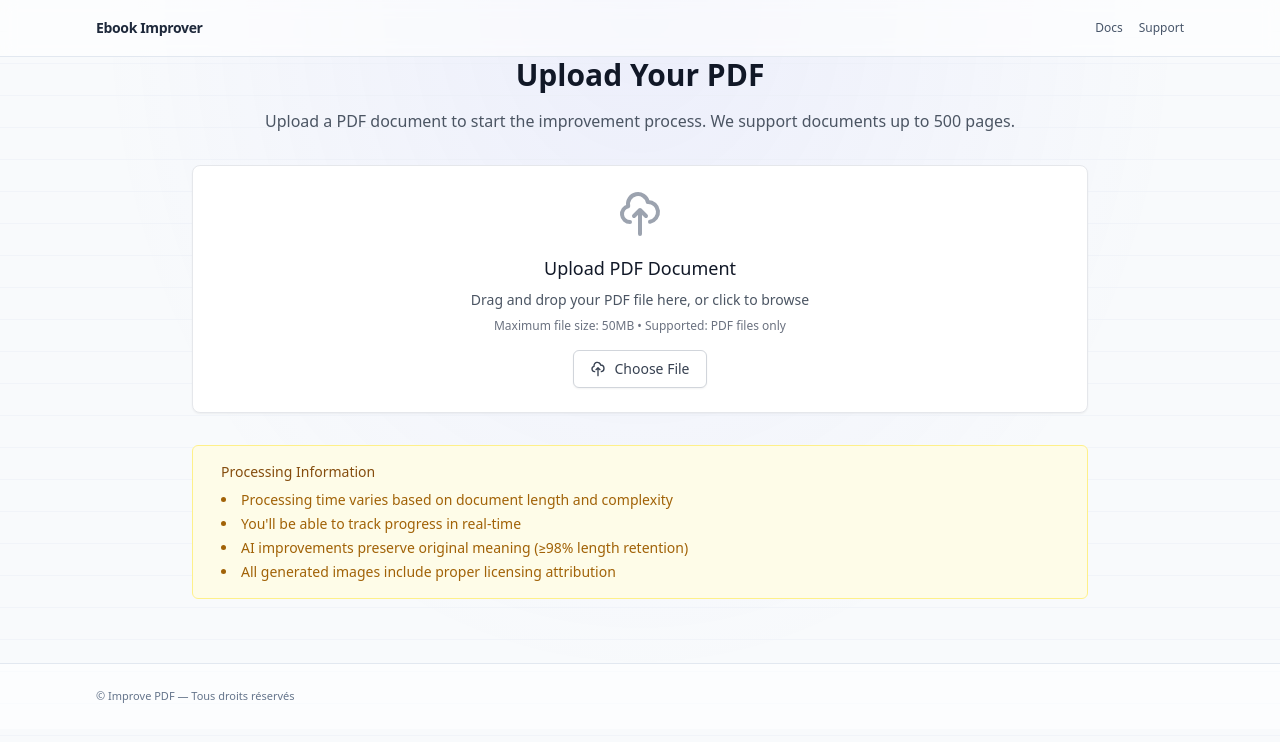
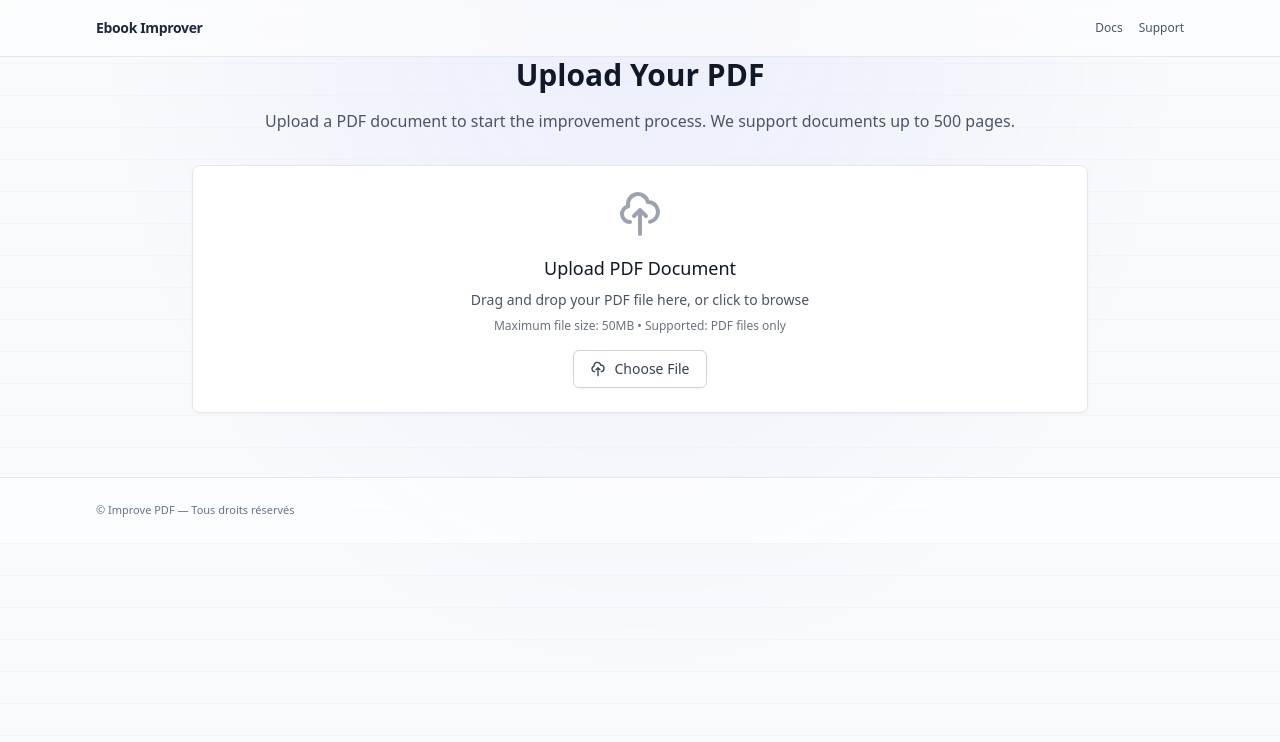
Before and after one commit to FredWav/Improve-PDF, a Next.js app: page /upload in a window 1280 px wide. Shown: the top 742 px of the page. Built offline with nearby package versions, Linux system fonts and the light colour scheme.

Commit message:
Refactor file upload and error handling
Updated error handling and response parsing for file upload and processing.

```diff
--- a/app/upload/page.tsx
+++ b/app/upload/page.tsx
@@ -14,41 +14,47 @@ export default function UploadPage() {
     setError(null)
 
     try {
-      // Create form data for file upload
       const formData = new FormData()
       formData.append('file', file)
 
-      // Upload to Vercel Blob (server-side endpoint to handle token securely)
+      // Upload vers /api/upload
       const uploadResponse = await fetch('/api/upload', {
         method: 'POST',
         body: formData,
       })
 
+      const uploadJson = await uploadResponse.json().catch(() => ({} as any))
       if (!uploadResponse.ok) {
-        throw new Error('Failed to upload file')
+        throw new Error(uploadJson?.error || 'Échec de l’upload du fichier')
       }
 
-      const { fileId, url } = await uploadResponse.json()
+      const fileKey = uploadJson?.pathname || uploadJson?.fileId || uploadJson?.url
+      if (!fileKey) {
+        throw new Error('La réponse du serveur ne contient pas de clé de fichier (pathname).')
+      }
 
-      // Enqueue processing job
+      // Démarrage du job (⚠ l’API attend fileKey | pathname | url, PAS fileId)
       const enqueueResponse = await fetch('/api/enqueue', {
         method: 'POST',
         headers: {
           'Content-Type': 'application/json',
         },
-        body: JSON.stringify({ fileId, filename: file.name }),
+        body: JSON.stringify({ fileKey, filename: file.name }),
       })
 
+      const enqueueJson = await enqueueResponse.json().catch(() => ({} as any))
       if (!enqueueResponse.ok) {
-        throw new Error('Failed to start processing')
+        throw new Error(enqueueJson?.error || 'Impossible de démarrer le traitement')
       }
 
-      const { jobId } = await enqueueResponse.json()
+      const jobId = enqueueJson?.id || enqueueJson?.jobId
+      if (!jobId) {
+        throw new Error('Réponse invalide du serveur (id manquant)')
+      }
 
-      // Redirect to status page
       router.push(`/ebook/${jobId}`)
-    } catch (err) {
-      setError(err instanceof Error ? err.message : 'An error occurred')
+    } catch (err: any) {
+      setError(err?.message || 'Une erreur est survenue')
     } finally {
       setIsUploading(false)
     }
@@ -78,7 +84,7 @@ export default function UploadPage() {
             <div className="inline-flex items-center px-4 py-2 font-medium text-sm text-blue-600 bg-blue-100 rounded-md">
               <svg className="animate-spin -ml-1 mr-3 h-4 w-4" fill="none" viewBox="0 0 24 24">
                 <circle className="opacity-25" cx="12" cy="12" r="10" stroke="currentColor" strokeWidth="4" />
-                <path className="opacity-75" fill="currentColor" d="M4 12a8 8 0 018-8V0C5.373 0 0 5.373 0 12h4zm2 5.291A7.962 7.962 0 014 12H0c0 3.042 1.135 5.824 3 7.938l3-2.647z" />
+                <path className="opacity-75" fill="currentColor" d="M4 12a8 8 0 018-8v4l3-3-3-3v4a8 8 0 100 16v-4l3 3-3 3v-4a8 8 0 01-8-8z" />
               </svg>
               Uploading and starting processing...
             </div>
@@ -86,33 +92,10 @@ export default function UploadPage() {
         )}
 
         {error && (
-          <div className="mt-6 p-4 bg-red-50 border border-red-200 rounded-md">
-            <div className="flex">
-              <div className="ml-3">
-                <h3 className="text-sm font-medium text-red-800">Upload Error</h3>
-                <div className="mt-2 text-sm text-red-700">
-                  {error}
-                </div>
-              </div>
-            </div>
+          <div className="mt-6 text-center text-sm text-red-700 bg-red-50 border border-red-200 rounded-md p-3">
+            {error}
           </div>
         )}
-      </div>
-
-      <div className="mt-8 bg-yellow-50 border border-yellow-200 rounded-md p-4">
-        <div className="flex">
-          <div className="ml-3">
-            <h3 className="text-sm font-medium text-yellow-800">Processing Information</h3>
-            <div className="mt-2 text-sm text-yellow-700">
-              <ul className="list-disc list-inside space-y-1">
-                <li>Processing time varies based on document length and complexity</li>
-                <li>You'll be able to track progress in real-time</li>
-                <li>AI improvements preserve original meaning (≥98% length retention)</li>
-                <li>All generated images include proper licensing attribution</li>
-              </ul>
-            </div>
-          </div>
-        </div>
       </div>
     </div>
   )
```
